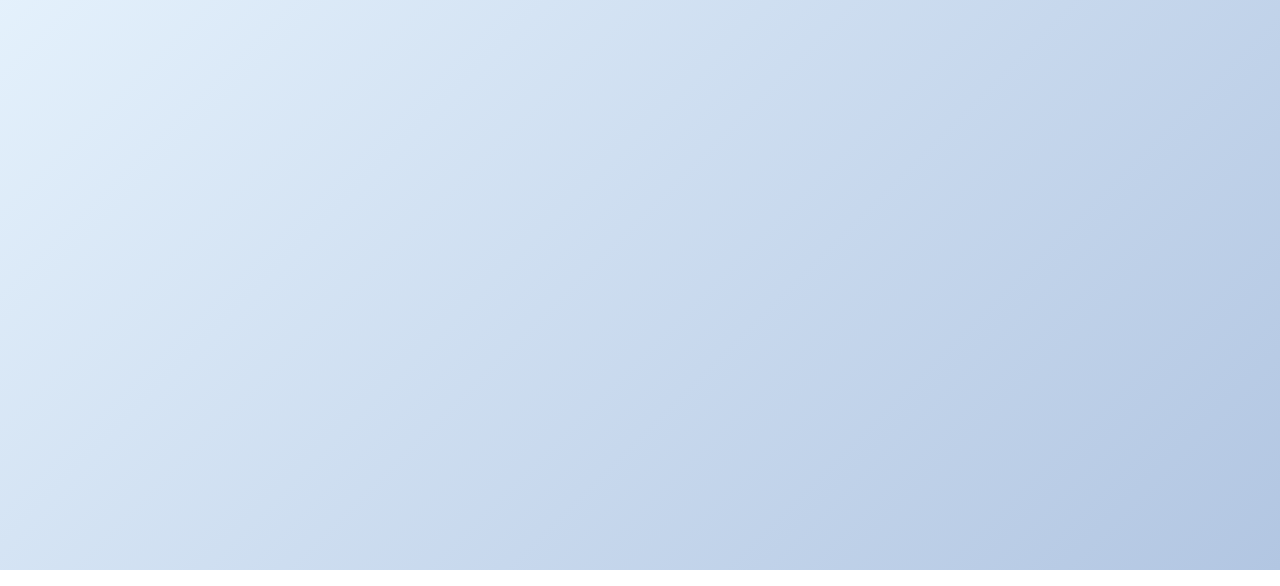
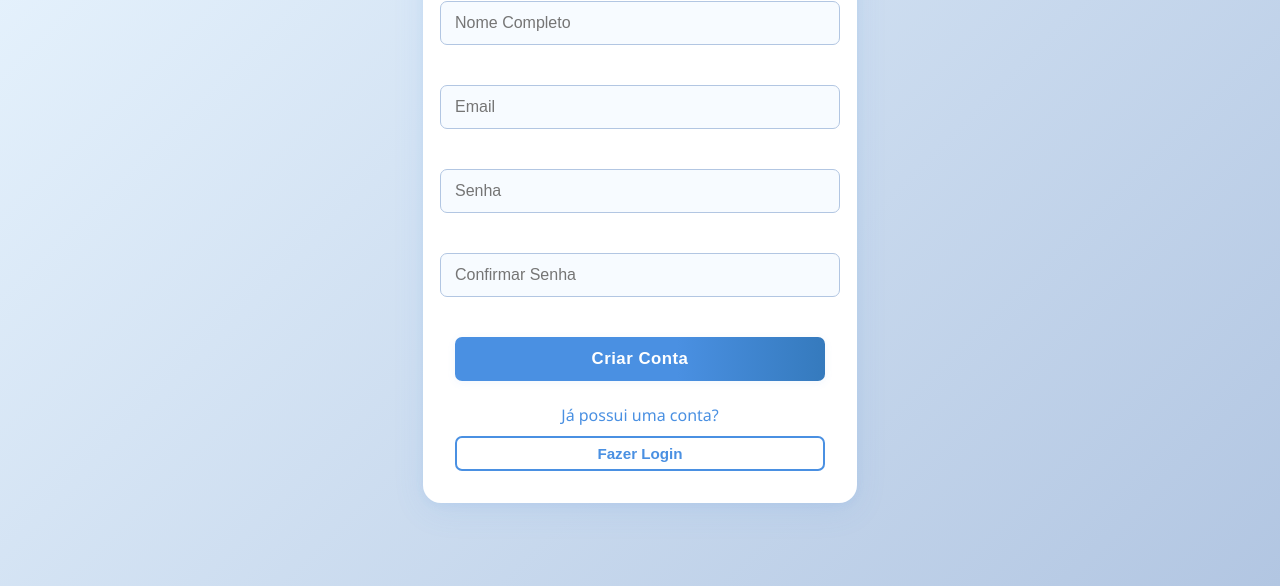
Before and after one commit to paulofreitasnt/psy-frontend, a plain HTML site: page pages/register.html in a window 1280 px wide. Shown: the part 230-816 px from the top of the page. Drawn offline with Linux system fonts and the light colour scheme; files that its build step writes are made by us from their sources.

Commit message:
Criando página de cadastro e ajustando o css

```diff
--- a/css/style.css
+++ b/css/home.css
@@ -12,123 +12,6 @@ body {
     align-items: center;
     justify-content: center;
 }
-
-#container {
-    width: 100vw;
-    min-height: 100vh;
-    display: flex;
-    align-items: center;
-    justify-content: center;
-}
-
-#form-login {
-    background: #fff;
-    padding: 40px 32px 32px 32px;
-    border-radius: 18px;
-    box-shadow: 0 8px 32px rgba(74, 144, 226, 0.10), 0 1.5px 8px rgba(74, 144, 226, 0.08);
-    display: flex;
-    flex-direction: column;
-    align-items: center;
-    width: 100%;
-    max-width: 370px;
-    min-width: 260px;
-    gap: 18px;
-}
-
-.logo {
-    width: 90px;
-    margin-bottom: 0;
-    margin-top: 0;
-    user-select: none;
-    display: inline-block;
-    vertical-align: middle;
-}
-
-#form-login input {
-    width: 100%;
-    padding: 12px 14px;
-    border: 1.5px solid #b2c6e2;
-    border-radius: 7px;
-    font-size: 1rem;
-    background: #f7fbff;
-    color: #222;
-    transition: border 0.2s, box-shadow 0.2s;
-    outline: none;
-}
-
-#form-login input:focus {
-    border: 1.5px solid #4a90e2;
-    box-shadow: 0 0 0 2px #eaf6ff;
-}
-
-.btn {
-    width: 100%;
-    padding: 12px 0;
-    border: none;
-    border-radius: 7px;
-    font-size: 1.05rem;
-    font-weight: 600;
-    cursor: pointer;
-    box-shadow: 0 2px 8px rgba(74, 144, 226, 0.08);
-    transition: background 0.2s, color 0.2s, box-shadow 0.2s;
-    outline: none;
-    letter-spacing: 0.5px;
-}
-
-.btn.primary {
-    background: linear-gradient(90deg, #4a90e2 60%, #357abd 100%);
-    color: #fff;
-}
-
-.btn.primary:hover, .btn.primary:focus {
-    background: linear-gradient(90deg, #357abd 60%, #4a90e2 100%);
-    box-shadow: 0 4px 16px rgba(74, 144, 226, 0.15);
-}
-
-.btn.secondary {
-    background: #fff;
-    color: #4a90e2;
-    border: 2px solid #4a90e2;
-    margin-top: 0;
-}
-
-.btn.secondary:hover, .btn.secondary:focus {
-    background: #eaf6ff;
-    color: #357abd;
-    border-color: #357abd;
-}
-
-.register-area {
-    width: 100%;
-    text-align: center;
-    margin-top: 10px;
-    display: flex;
-    flex-direction: column;
-    gap: 8px;
-    font-size: 1rem;
-    color: #4a90e2;
-}
-
-@media (max-width: 500px) {
-    #form-login {
-        padding: 24px 8px 18px 8px;
-        max-width: 98vw;
-        min-width: unset;
-    }
-    .logo {
-        width: 60px;
-        margin-bottom: 8px;
-    }
-    .btn {
-        font-size: 0.98rem;
-        padding: 10px 0;
-    }
-}
-
-::-webkit-input-placeholder { color: #b2c6e2; }
-::-moz-placeholder { color: #b2c6e2; }
-:-ms-input-placeholder { color: #b2c6e2; }
-::placeholder { color: #b2c6e2; }
 
 .home-container {
     width: 100vw;
@@ -258,7 +141,9 @@ body {
 
 #btn-logout {
     display: block;
-    margin: 48px auto 0 auto;
+    width: 100%;
+    max-width: 900px;
+    margin: 0 auto 32px auto;
     padding: 12px 36px;
     font-size: 1.08rem;
     font-weight: 600;
@@ -296,3 +181,44 @@ body {
     background: #357abd;
     color: #fff;
 }
+
+.btn {
+    padding: 10px 18px;
+    border-radius: 7px;
+    font-size: 1rem;
+    font-weight: 600;
+    cursor: pointer;
+    transition: background 0.2s, color 0.2s, border 0.2s;
+    outline: none;
+    border: none;
+    box-shadow: 0 2px 8px rgba(74, 144, 226, 0.08);
+}
+
+.btn.secondary {
+    background: #fff;
+    color: #4a90e2;
+    border: 2px solid #4a90e2;
+}
+
+.btn.secondary:hover, .btn.secondary:focus {
+    background: #eaf6ff;
+    color: #357abd;
+    border-color: #357abd;
+}
+
+.logo {
+    width: 90px;
+    margin-bottom: 0;
+    margin-top: 0;
+    user-select: none;
+    display: inline-block;
+    vertical-align: middle;
+}
+
+@media (max-width: 900px) {
+    #btn-logout {
+        max-width: 100%;
+        padding-left: 0;
+        padding-right: 0;
+    }
+}
--- /dev/null
+++ b/css/index.css
@@ -0,0 +1,131 @@
+* {
+    margin: 0;
+    padding: 0;
+    box-sizing: border-box;
+}
+
+body {
+    min-height: 100vh;
+    background: linear-gradient(135deg, #eaf6ff 0%, #b2c6e2 100%);
+    font-family: 'Segoe UI', Arial, sans-serif;
+    display: flex;
+    align-items: center;
+    justify-content: center;
+}
+
+#container {
+    width: 100vw;
+    min-height: 100vh;
+    display: flex;
+    align-items: center;
+    justify-content: center;
+}
+
+#form-login {
+    background: #fff;
+    padding: 40px 32px 32px 32px;
+    border-radius: 18px;
+    box-shadow: 0 8px 32px rgba(74, 144, 226, 0.10), 0 1.5px 8px rgba(74, 144, 226, 0.08);
+    display: flex;
+    flex-direction: column;
+    align-items: center;
+    width: 100%;
+    max-width: 370px;
+    min-width: 260px;
+    gap: 5px;
+}
+
+.logo {
+    width: 90px;
+    margin-bottom: 0;
+    margin-top: 0;
+    user-select: none;
+    display: inline-block;
+    vertical-align: middle;
+}
+
+#form-login input {
+    width: 100%;
+    padding: 12px 14px;
+    border: 1.5px solid #b2c6e2;
+    border-radius: 7px;
+    font-size: 1rem;
+    background: #f7fbff;
+    color: #222;
+    transition: border 0.2s, box-shadow 0.2s;
+    outline: none;
+}
+
+#form-login input:focus {
+    border: 1.5px solid #4a90e2;
+    box-shadow: 0 0 0 2px #eaf6ff;
+}
+
+.btn {
+    width: 100%;
+    padding: 12px 0;
+    border: none;
+    border-radius: 7px;
+    font-size: 1.05rem;
+    font-weight: 600;
+    cursor: pointer;
+    box-shadow: 0 2px 8px rgba(74, 144, 226, 0.08);
+    transition: background 0.2s, color 0.2s, box-shadow 0.2s;
+    outline: none;
+    letter-spacing: 0.5px;
+}
+
+.btn.primary {
+    background: linear-gradient(90deg, #4a90e2 60%, #357abd 100%);
+    color: #fff;
+}
+
+.btn.primary:hover, .btn.primary:focus {
+    background: linear-gradient(90deg, #357abd 60%, #4a90e2 100%);
+    box-shadow: 0 4px 16px rgba(74, 144, 226, 0.15);
+}
+
+.btn.secondary {
+    background: #fff;
+    color: #4a90e2;
+    border: 2px solid #4a90e2;
+    margin-top: 0;
+}
+
+.btn.secondary:hover, .btn.secondary:focus {
+    background: #eaf6ff;
+    color: #357abd;
+    border-color: #357abd;
+}
+
+.register-area {
+    width: 100%;
+    text-align: center;
+    margin-top: 10px;
+    display: flex;
+    flex-direction: column;
+    gap: 8px;
+    font-size: 1rem;
+    color: #4a90e2;
+}
+
+@media (max-width: 500px) {
+    #form-login {
+        padding: 24px 8px 18px 8px;
+        max-width: 98vw;
+        min-width: unset;
+    }
+    .logo {
+        width: 60px;
+        margin-bottom: 8px;
+    }
+    .btn {
+        font-size: 0.98rem;
+        padding: 10px 0;
+    }
+}
+
+::-webkit-input-placeholder { color: #b2c6e2; }
+::-moz-placeholder { color: #b2c6e2; }
+:-ms-input-placeholder { color: #b2c6e2; }
+::placeholder { color: #b2c6e2; }
--- /dev/null
+++ b/css/register.css
@@ -0,0 +1,124 @@
+body {
+    min-height: 100vh;
+    background: linear-gradient(135deg, #eaf6ff 0%, #b2c6e2 100%);
+    font-family: 'Segoe UI', Arial, sans-serif;
+    display: flex;
+    align-items: center;
+    justify-content: center;
+}
+
+.container {
+    width: 100vw;
+    min-height: 100vh;
+    display: flex;
+    flex-direction: column;
+    align-items: center;
+    justify-content: center;
+}
+
+#form-register {
+    background: #fff;
+    padding: 40px 32px 32px 32px;
+    border-radius: 18px;
+    box-shadow: 0 8px 32px rgba(74, 144, 226, 0.10), 0 1.5px 8px rgba(74, 144, 226, 0.08);
+    display: flex;
+    flex-direction: column;
+    align-items: center;
+    width: 100%;
+    max-width: 370px;
+    min-width: 260px;
+    gap: 5px;
+}
+
+.logo {
+    width: 90px;
+    margin-bottom: 12px;
+    user-select: none;
+}
+
+#form-register input {
+    width: 100%;
+    padding: 12px 14px;
+    border: 1.5px solid #b2c6e2;
+    border-radius: 7px;
+    font-size: 1rem;
+    background: #f7fbff;
+    color: #222;
+    transition: border 0.2s, box-shadow 0.2s;
+    outline: none;
+    margin-bottom: 8px;
+}
+
+#form-register input:focus {
+    border: 1.5px solid #4a90e2;
+    box-shadow: 0 0 0 2px #eaf6ff;
+}
+
+#btn-register {
+    width: 100%;
+    padding: 12px 0;
+    border: none;
+    border-radius: 7px;
+    font-size: 1.05rem;
+    font-weight: 600;
+    cursor: pointer;
+    background: linear-gradient(90deg, #4a90e2 60%, #357abd 100%);
+    color: #fff;
+    box-shadow: 0 2px 8px rgba(74, 144, 226, 0.08);
+    transition: background 0.2s, color 0.2s, box-shadow 0.2s;
+    outline: none;
+    letter-spacing: 0.5px;
+}
+
+#btn-register:hover, #btn-register:focus {
+    background: linear-gradient(90deg, #357abd 60%, #4a90e2 100%);
+    box-shadow: 0 4px 16px rgba(74, 144, 226, 0.15);
+}
+
+.login-area {
+    width: 100%;
+    text-align: center;
+    margin-top: 18px;
+    display: flex;
+    flex-direction: column;
+    gap: 8px;
+    font-size: 1rem;
+    color: #4a90e2;
+}
+
+#btn-login {
+    background: #fff;
+    color: #4a90e2;
+    border: 2px solid #4a90e2;
+    border-radius: 7px;
+    padding: 7px 0;
+    font-size: 0.95rem;
+    font-weight: 600;
+    cursor: pointer;
+    transition: background 0.2s, color 0.2s, border 0.2s;
+    margin-top: 2px;
+    width: 100%;
+    box-sizing: border-box;
+}
+
+#btn-login:hover, #btn-login:focus {
+    background: #eaf6ff;
+    color: #357abd;
+    border-color: #357abd;
+}
+
+@media (max-width: 500px) {
+    #form-register {
+        padding: 24px 8px 18px 8px;
+        max-width: 98vw;
+        min-width: unset;
+    }
+    .logo {
+        width: 60px;
+        margin-bottom: 8px;
+    }
+    #btn-register, #btn-login {
+        font-size: 0.98rem;
+        padding: 10px 0;
+    }
+}
--- a/js/logout.js
+++ b/js/logout.js
@@ -1,9 +1,6 @@
-let botaoSair = document.getElementById('logout-button');
+let botaoSair = document.getElementById('btn-logout');
 
 botaoSair.addEventListener('click', function() {
-    // Limpa o token do localStorage
     localStorage.removeItem('token');
-
-    // Redireciona para a página de login
     window.location.href = '../index.html';
 });
--- a/pages/register.html
+++ b/pages/register.html
@@ -4,9 +4,27 @@
     <meta charset="UTF-8">
     <meta name="viewport" content="width=device-width, initial-scale=1.0">
     <title>Psy - Criar conta</title>
-    <link rel="stylesheet" href="css/style.css">
+    <link rel="stylesheet" href="../css/register.css">
 </head>
 <body>
+    <div class="container">
+        <div id="form-register">
+            <img src="../img/logo.png" alt="Logo psy" class="logo">
+            <input type="text" id="input-name" placeholder="Nome Completo">
+            <br>
+            <input type="email" id="input-email" placeholder="Email">
+            <br>
+            <input type="password" id="input-password" placeholder="Senha">
+            <br>
+            <input type="password" id="confirm-password" placeholder="Confirmar Senha">
+            <br>
+            <button id="btn-register" class="btn primary">Criar Conta</button>
 
+            <div class="login-area">
+                <span>Já possui uma conta?</span>
+                <button id="btn-login" class="btn secondary">Fazer Login</button>
+            </div>
+        </div>
+    </div>
 </body>
 </html>
```
Also changed, not shown: index.html (+1 -1 lines), js/login.js (+7 -0 lines), pages/home.html (+3 -4 lines).
